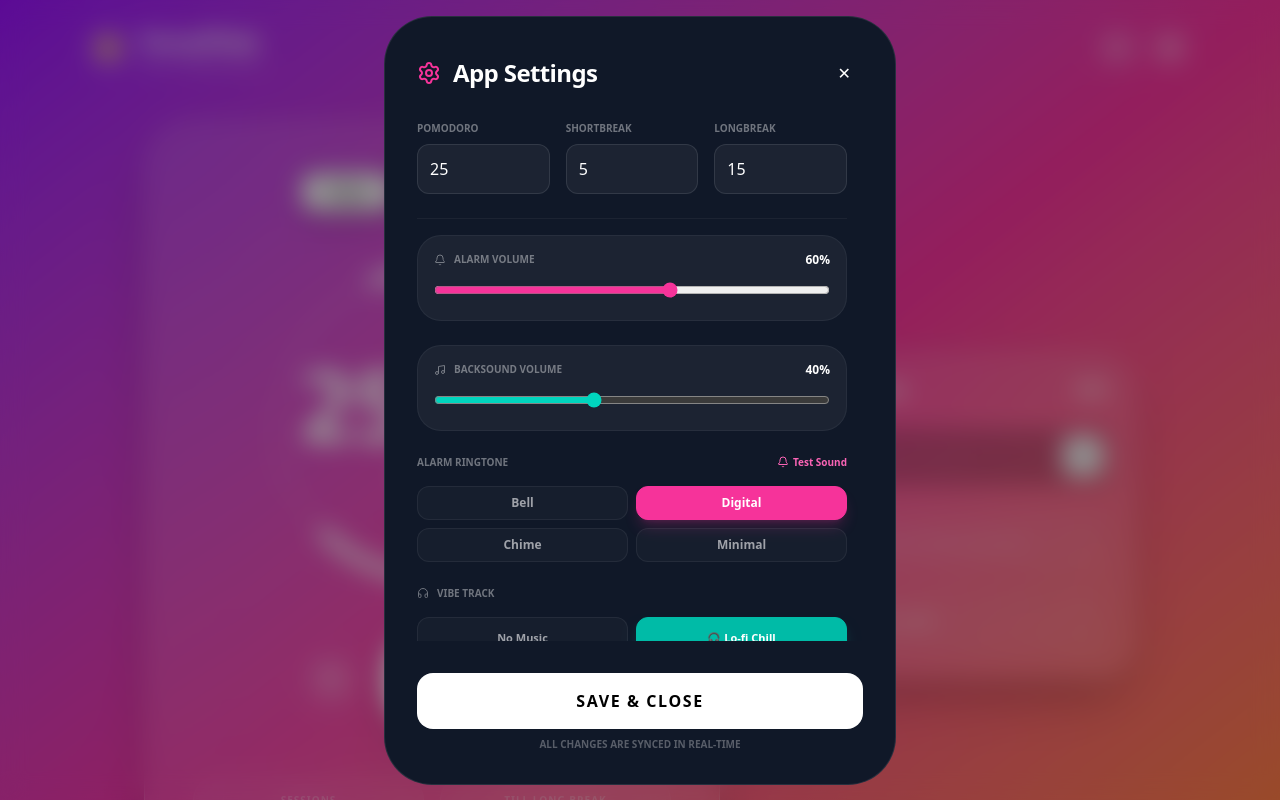
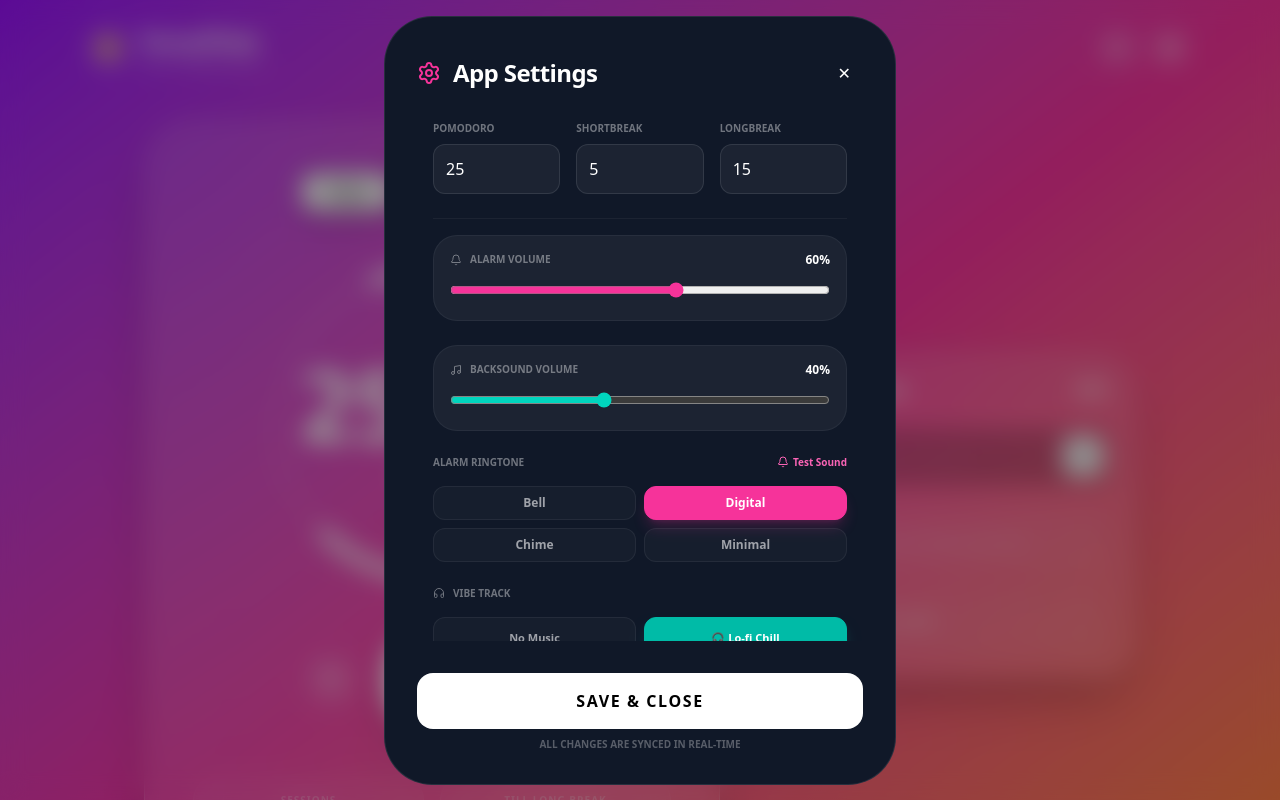
Before and after one commit to syfaarizal/pomodoro-focusflow, a React (Vite) app: page / in a window 1280 px wide. Both pictures are taken after a click on the button 1170 px from the left and 47 px from the top of the page. Shown: the top 800 px of the page. Built offline with nearby package versions, Linux system fonts and the light colour scheme.

Commit message:
style(ui): adjust padding and spacing

```diff
--- a/src/PomodoroApp.jsx
+++ b/src/PomodoroApp.jsx
@@ -308,7 +308,7 @@ const App = () => {
               <button onClick={() => setShowSettings(false)} className="p-3 hover:bg-white/10 rounded-2xl transition">✕</button>
             </div>
 
-            <div className="space-y-6 overflow-y-auto max-h-[65vh] pr-4 custom-scrollbar">
+            <div className="space-y-6 overflow-y-auto max-h-[65vh] pr-4 pl-4 custom-scrollbar">
               <div className="grid grid-cols-3 gap-4">
                 {['pomodoro', 'shortBreak', 'longBreak'].map((field) => (
                   <div key={field}>
```
